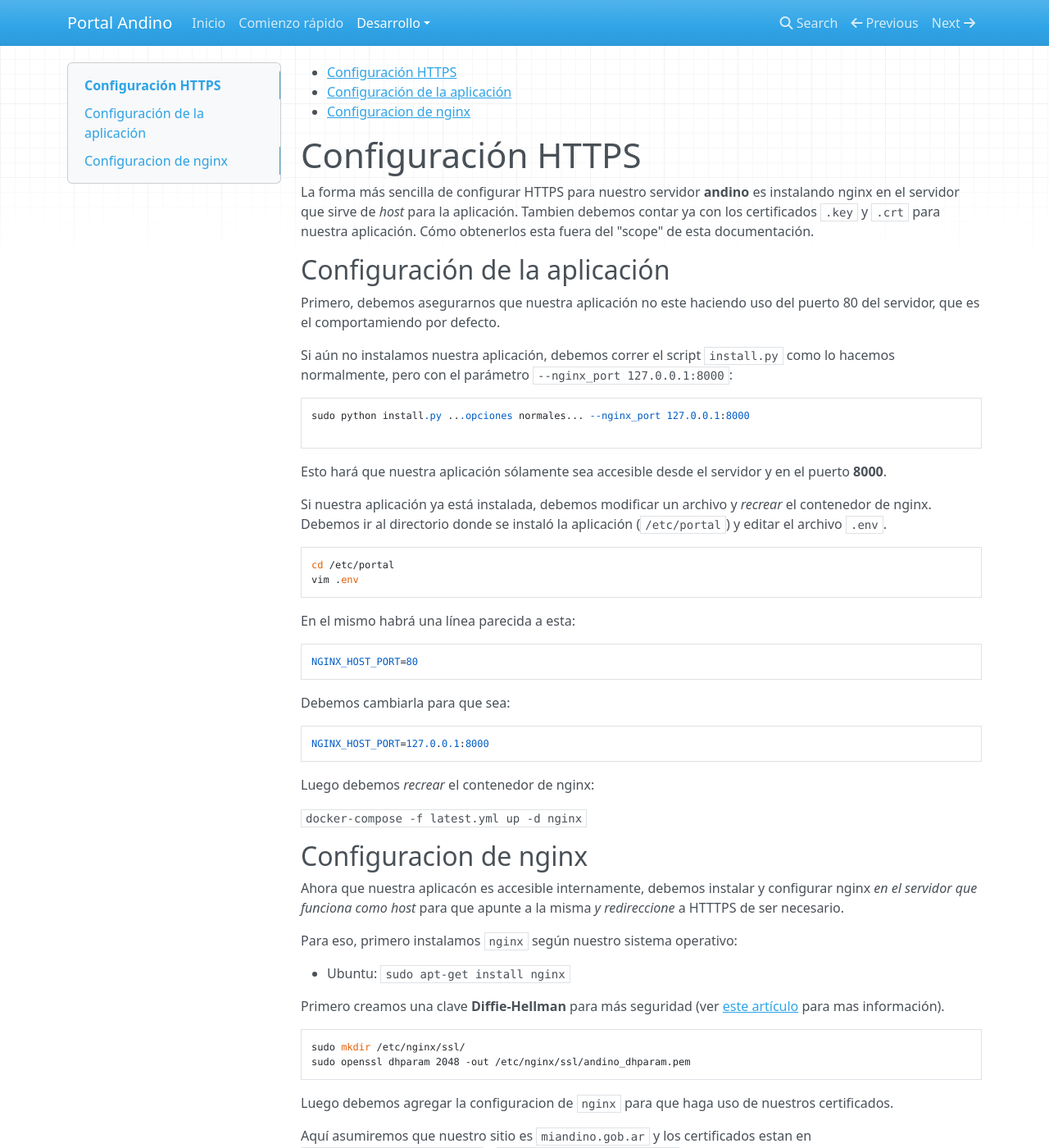
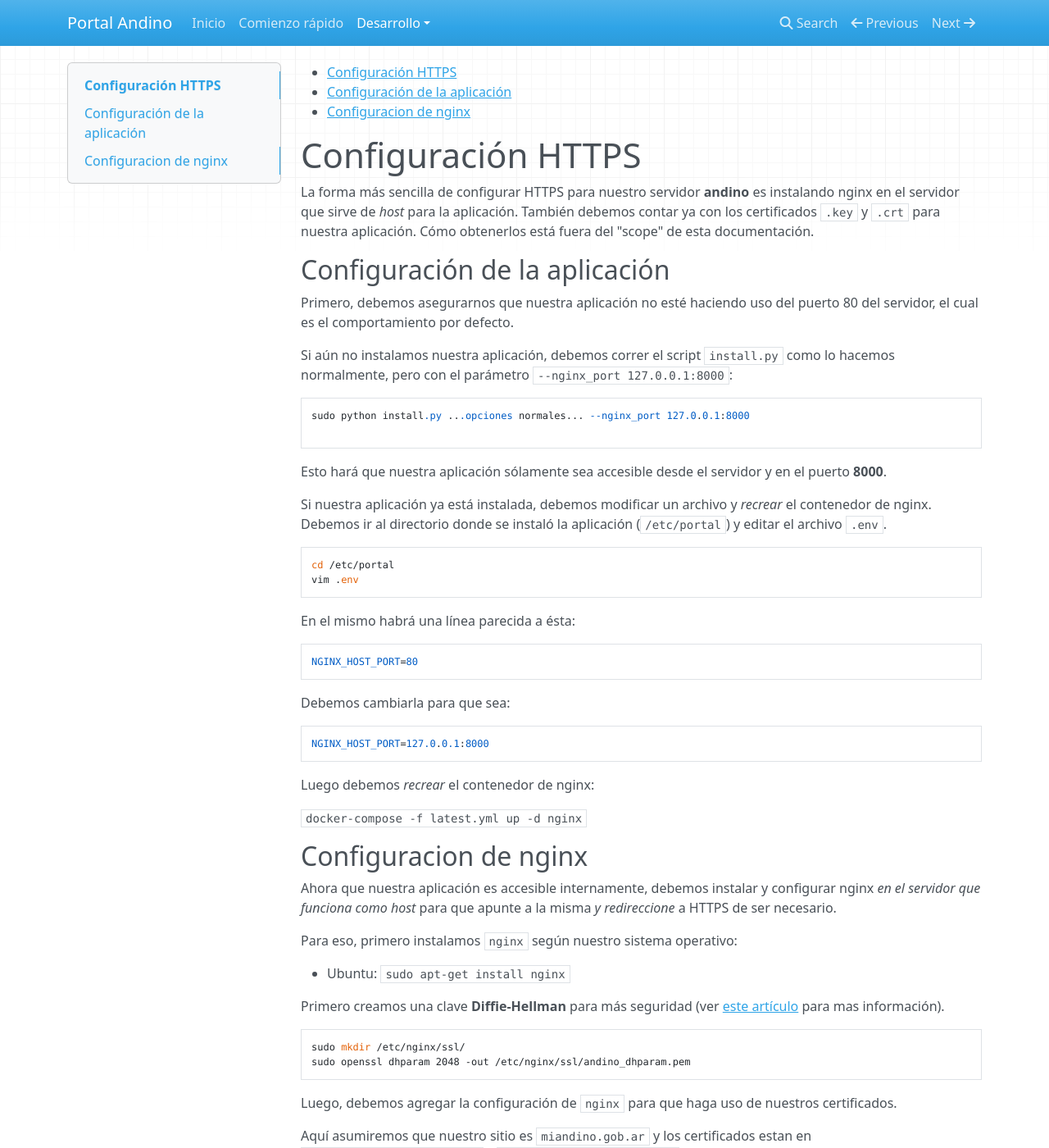
Before and after one commit to datosgobar/portal-andino, an MkDocs documentation site: the page built from docs/developers/https.md, in a window 1280 px wide and 1400 px high. Shown: the whole window at 82% size. Built offline with MkDocs 1.6.1, drawn with Linux system fonts in a browser that asks for light colours; nearby versions of some CDN libraries; old or Windows-style settings are respelled for this version of MkDocs; some of the changed text lies outside the part shown.

Commit message:
Fix documentación de https

````diff
--- a/docs/developers/https.md
+++ b/docs/developers/https.md
@@ -12,13 +12,13 @@
 
 La forma más sencilla de configurar HTTPS para nuestro servidor **andino** es instalando nginx en el servidor que sirve de
 *host* para la aplicación.
-Tambien debemos contar ya con los certificados `.key` y `.crt` para nuestra aplicación.
-Cómo obtenerlos esta fuera del "scope" de esta documentación.
+También debemos contar ya con los certificados `.key` y `.crt` para nuestra aplicación.
+Cómo obtenerlos está fuera del "scope" de esta documentación.
 
 ## Configuración de la aplicación
 
-Primero, debemos asegurarnos que nuestra aplicación no este haciendo uso del puerto 80 del servidor, que es el comportamiendo
-por defecto.
+Primero, debemos asegurarnos que nuestra aplicación no esté haciendo uso del puerto 80 del servidor,
+el cual es el comportamiento por defecto.
 
 Si aún no instalamos nuestra aplicación, debemos correr el script `install.py` como lo hacemos normalmente,
 pero con el parámetro `--nginx_port 127.0.0.1:8000`:
@@ -39,7 +39,7 @@
 vim .env
 ```
 
-En el mismo habrá una línea parecida a esta:
+En el mismo habrá una línea parecida a ésta:
 
 ```
 NGINX_HOST_PORT=80
@@ -57,24 +57,26 @@
 
 ## Configuracion de nginx
 
-Ahora que nuestra aplicacón es accesible internamente, debemos instalar y configurar nginx _en el servidor que funciona como host_ para que apunte a la misma
-*y redireccione* a HTTTPS de ser necesario.
+Ahora que nuestra aplicación es accesible internamente, debemos instalar y configurar nginx
+_en el servidor que funciona como host_ para que apunte a la misma *y redireccione* a HTTPS de ser necesario.
 
 Para eso, primero instalamos `nginx` según nuestro sistema operativo:
 
 - Ubuntu: `sudo apt-get install nginx`
 
-Primero creamos una clave **Diffie-Hellman** para más seguridad (ver [este artículo](https://medium.com/@mvuksano/how-to-properly-configure-your-nginx-for-tls-564651438fe0) para mas información).
+Primero creamos una clave **Diffie-Hellman** para más seguridad
+(ver [este artículo](https://medium.com/@mvuksano/how-to-properly-configure-your-nginx-for-tls-564651438fe0) para mas información).
 
 ```
 sudo mkdir /etc/nginx/ssl/
 sudo openssl dhparam 2048 -out /etc/nginx/ssl/andino_dhparam.pem
 ```
 
-Luego debemos agregar la configuracion de `nginx` para que haga uso de nuestros certificados.
+Luego, debemos agregar la configuración de `nginx` para que haga uso de nuestros certificados.
 
-Aquí asumiremos que nuestro sitio es `miandino.gob.ar` y los certificados estan en `/etc/nginx/ssl/andino.crt` y `/etc/nginx/ssl/andino.key`.
-La configuracion la agregaremos en `/etc/nginx/sites-available/001-andino.conf`
+Aquí asumiremos que nuestro sitio es `miandino.gob.ar` y los certificados estan en `/etc/nginx/ssl/andino.crt` y
+`/etc/nginx/ssl/andino.key`.
+La configuración la agregaremos en `/etc/nginx/sites-available/001-andino.conf`
 
 ```
 server_tokens off;
````
Also changed, not shown: other parts of docs/developers/https.md (+2 -1 lines).
